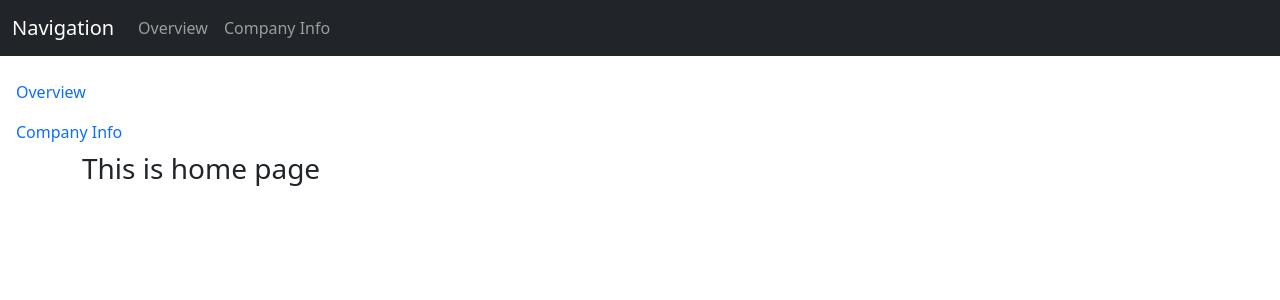
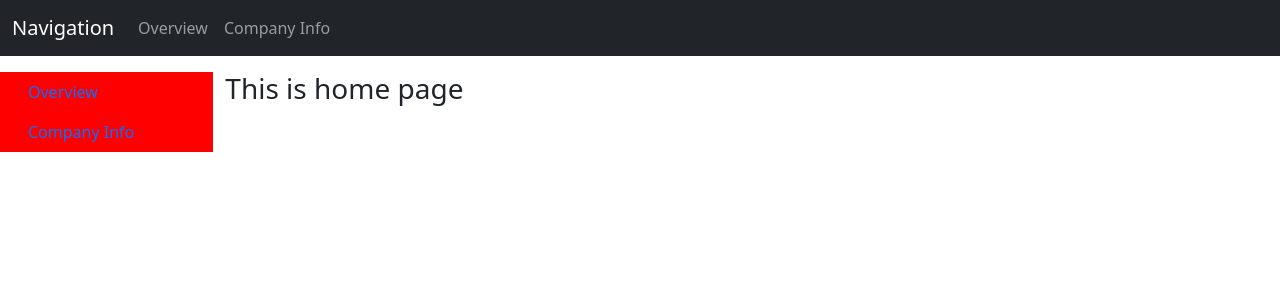
Before and after one commit to toyman640/agencyFrontend, a React (Create React App) app: page /dashboard in a window 1280 px wide. Shown: the top 300 px of the page. Built offline with nearby package versions, Linux system fonts and the light colour scheme.

Commit message:
Reshape side bar size

```diff
--- a/src/App.css
+++ b/src/App.css
@@ -1,5 +1,9 @@
 body {
   overflow-x: hidden;
+}
+
+.AllCover {
+  min-height: 100vh;
 }
 
 .SideMenu {
@@ -13,3 +17,8 @@ body {
   color: #000;
   text-decoration: none;
 }
+
+.SideBar {
+  background-color: red;
+  /* border: 1px solid red; */
+}
--- a/src/component/dashboard/Navigation.js
+++ b/src/component/dashboard/Navigation.js
@@ -4,6 +4,8 @@ import {
   Nav,
   Container,
   Offcanvas,
+  Row,
+  Col,
 } from 'react-bootstrap';
 import PropTypes from 'prop-types';
 
@@ -15,7 +17,7 @@ const Navigation = ({ children }) => {
   };
 
   return (
-    <div>
+    <div className="AllCover">
       <Navbar bg="dark" variant="dark" expand="lg" className="mb-3">
         <Container fluid>
           <Navbar.Brand href="#">Navigation</Navbar.Brand>
@@ -29,11 +31,35 @@ const Navigation = ({ children }) => {
         </Container>
       </Navbar>
 
-      <Offcanvas show={showSidebar} onHide={toggleSidebar} responsive="lg" placement="start">
+      <Container fluid>
+        <Row>
+          {/* Sidebar - takes 30% width */}
+          <Col lg={2} className="SideBar">
+            <Offcanvas show={showSidebar} onHide={toggleSidebar} responsive="lg" placement="start">
+              <Offcanvas.Header closeButton>
+                <Offcanvas.Title>Menu</Offcanvas.Title>
+              </Offcanvas.Header>
+              <Offcanvas.Body>
+                <Nav className="flex-column">
+                  <Nav.Link href="/dashboard">Overview</Nav.Link>
+                  <Nav.Link href="/company-info">Company Info</Nav.Link>
+                </Nav>
+              </Offcanvas.Body>
+            </Offcanvas>
+          </Col>
+
+          {/* Main Content - takes 70% width */}
+          <Col lg={10} className="main-content">
+            {children}
+          </Col>
+        </Row>
+      </Container>
+
+      {/* <Offcanvas show={showSidebar} onHide={toggleSidebar} responsive="lg" placement="start">
         <Offcanvas.Header closeButton>
           <Offcanvas.Title>Menu</Offcanvas.Title>
         </Offcanvas.Header>
-        <Offcanvas.Body>
+        <Offcanvas.Body className="SideBar">
           <Nav className="flex-column">
             <Nav.Link href="/dashboard">Overview</Nav.Link>
             <Nav.Link href="/company-info">Company Info</Nav.Link>
@@ -42,7 +68,7 @@ const Navigation = ({ children }) => {
       </Offcanvas>
       <Container>
         {children}
-      </Container>
+      </Container> */}
     </div>
   );
 };
```
